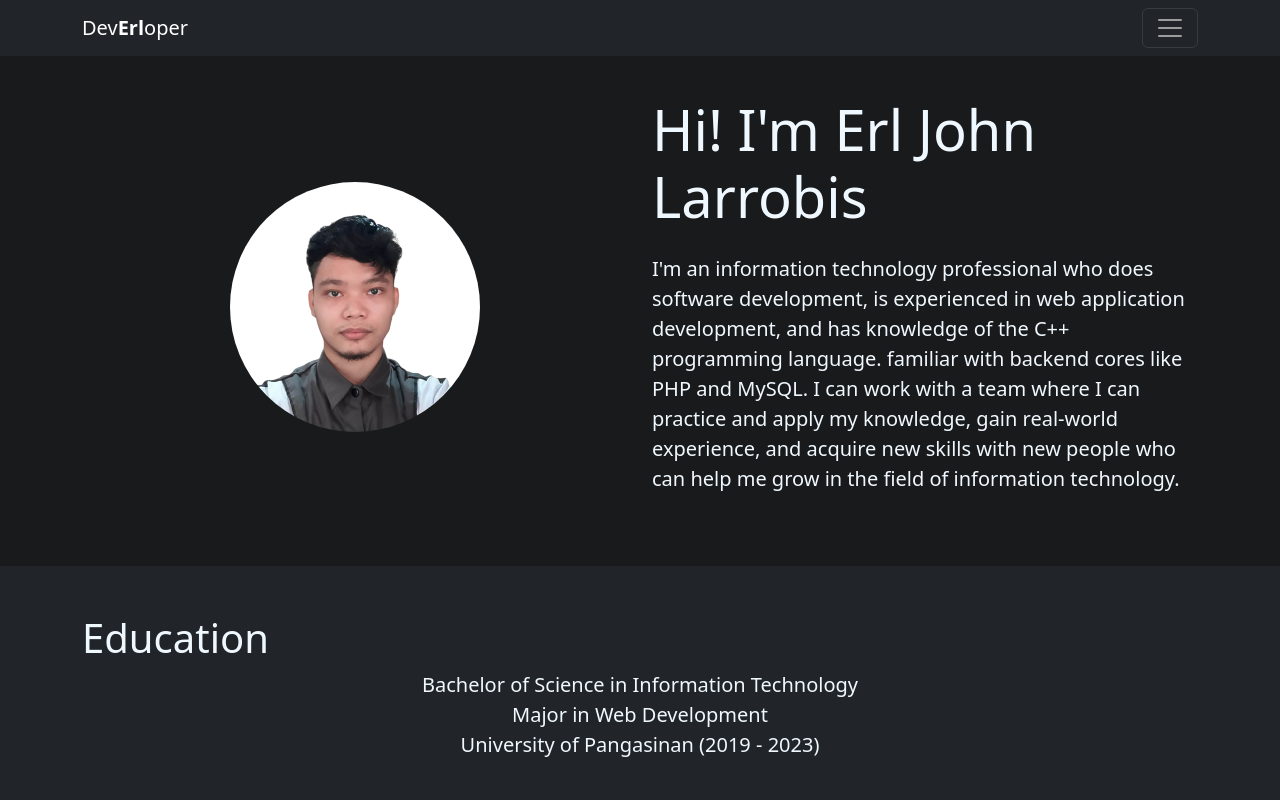
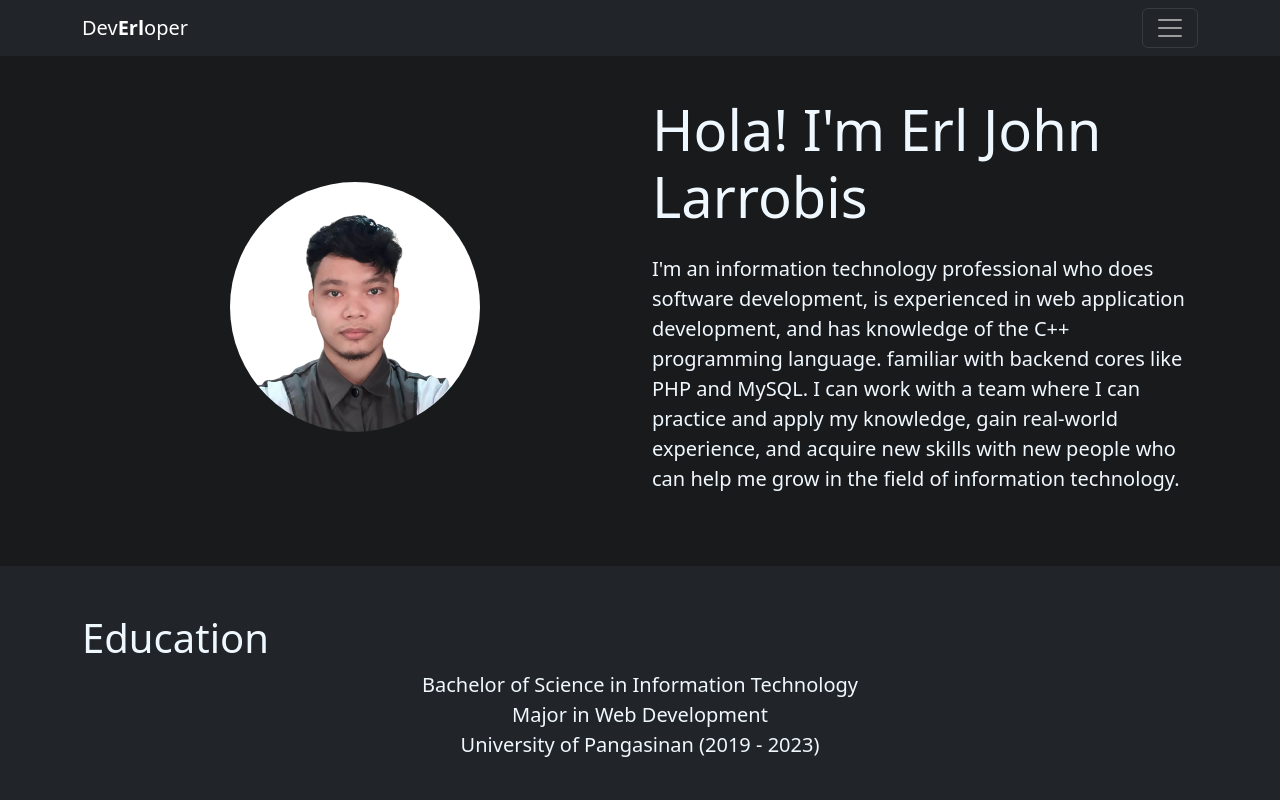
Before and after one commit to ErlJohnLarrobis/erljohnlarrobis.github.io, a plain HTML site: page index.html in a window 1280 px wide. Shown: the top 800 px of the page. Drawn offline with nearby package versions, Linux system fonts and the light colour scheme.

Commit message:
Update index.html

```diff
--- a/index.html
+++ b/index.html
@@ -45,7 +45,7 @@
           </div>
           <div class="col-md-6 text-md-start">
             <h1>
-              <div class="display-4">Hi! I'm <strong>Erl John Larrobis</strong></div>
+              <div class="display-4">Hola! I'm <strong>Erl John Larrobis</strong></div>
             </h1>
             <p class="lead my-4 ">I'm an information technology professional who does software development, is
               experienced in web application development, and has knowledge of the C++
```
